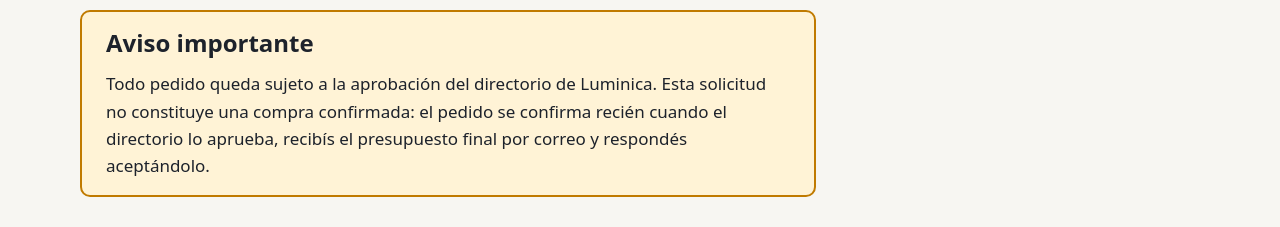
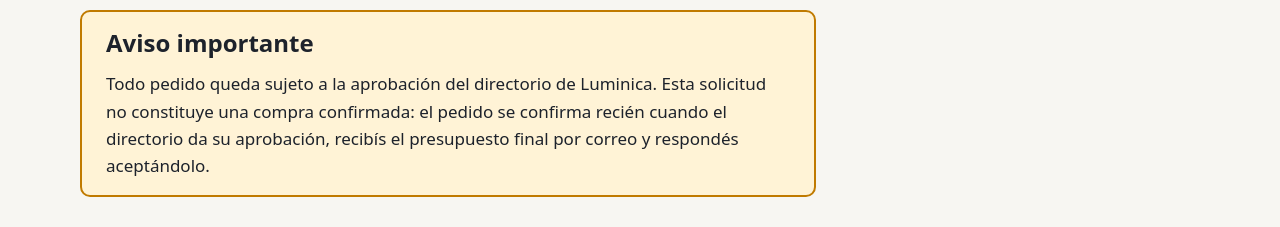
Before and after one commit to TeamInnovacionBIT/sitio-sandbox-4-luminica, a plain HTML site: page public_html/solicitar-pedido/index.html in a window 1280 px wide. Shown: the part 307-534 px from the top of the page. Drawn offline with Linux system fonts and the light colour scheme.

Commit message:
Redacción en solicitar-pedido: reemplazo de la forma verbal "aprueba" (HTML + MD)
Co-Authored-By: Claude Opus 5.5 <noreply@anthropic.com>

```diff
--- a/public_html/solicitar-pedido/index.html
+++ b/public_html/solicitar-pedido/index.html
@@ -68,7 +68,7 @@
 
     <section class="aviso" role="note" aria-labelledby="aviso-titulo">
       <h2 id="aviso-titulo">Aviso importante</h2>
-      <p>Todo pedido queda sujeto a la aprobación del directorio de Luminica. Esta solicitud no constituye una compra confirmada: el pedido se confirma recién cuando el directorio lo aprueba, recibís el presupuesto final por correo y respondés aceptándolo.</p>
+      <p>Todo pedido queda sujeto a la aprobación del directorio de Luminica. Esta solicitud no constituye una compra confirmada: el pedido se confirma recién cuando el directorio da su aprobación, recibís el presupuesto final por correo y respondés aceptándolo.</p>
     </section>
 
     <p>Completá el formulario con tus datos, el domicilio de entrega y el detalle de los productos. El directorio de Luminica responde por correo en hasta 3 días hábiles con la aprobación y el presupuesto final, válido por 15 días corridos. El monto mínimo de pedido es de $ 60.000. También podés enviar los mismos datos por correo a <a href="mailto:hola@luminica.site">hola@luminica.site</a>.</p>
```
Also changed, not shown: 1 other file.
